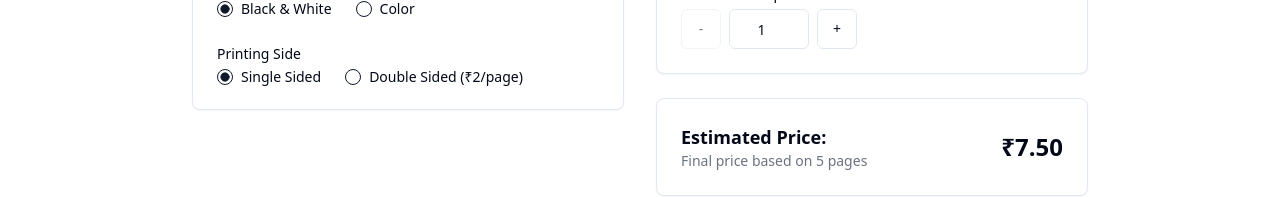
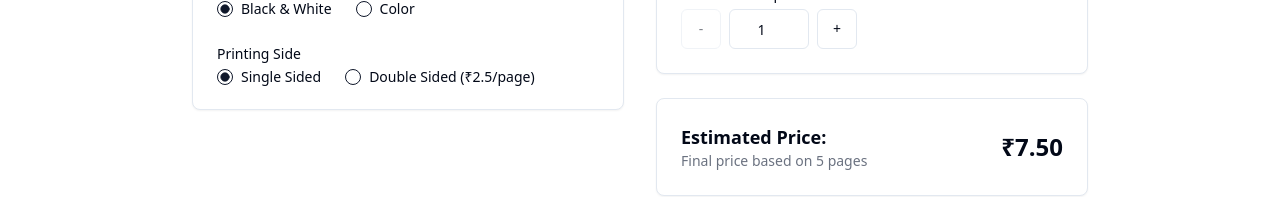
Before and after one commit to SOUMYBISWAL/print-preview-order, a React (Vite) app: page /print-settings in a window 1280 px wide. Shown: the part 353-550 px from the top of the page. Built offline with nearby package versions, Linux system fonts and the light colour scheme.

Commit message:
Fix: Update double-sided printing price
Updated the double-sided printing price to ₹2.5 per page in the print settings.

```diff
--- a/src/pages/PrintSettings.tsx
+++ b/src/pages/PrintSettings.tsx
@@ -250,7 +250,7 @@ const PrintSettings: React.FC<PrintSettingsProps> = () => {
                         </div>
                         <div className="flex items-center">
                           <RadioGroupItem value="double" id="double" />
-                          <Label htmlFor="double" className="ml-2">Double Sided (₹2/page)</Label>
+                          <Label htmlFor="double" className="ml-2">Double Sided (₹2.5/page)</Label>
                         </div>
                       </RadioGroup>
                     </div>
```
